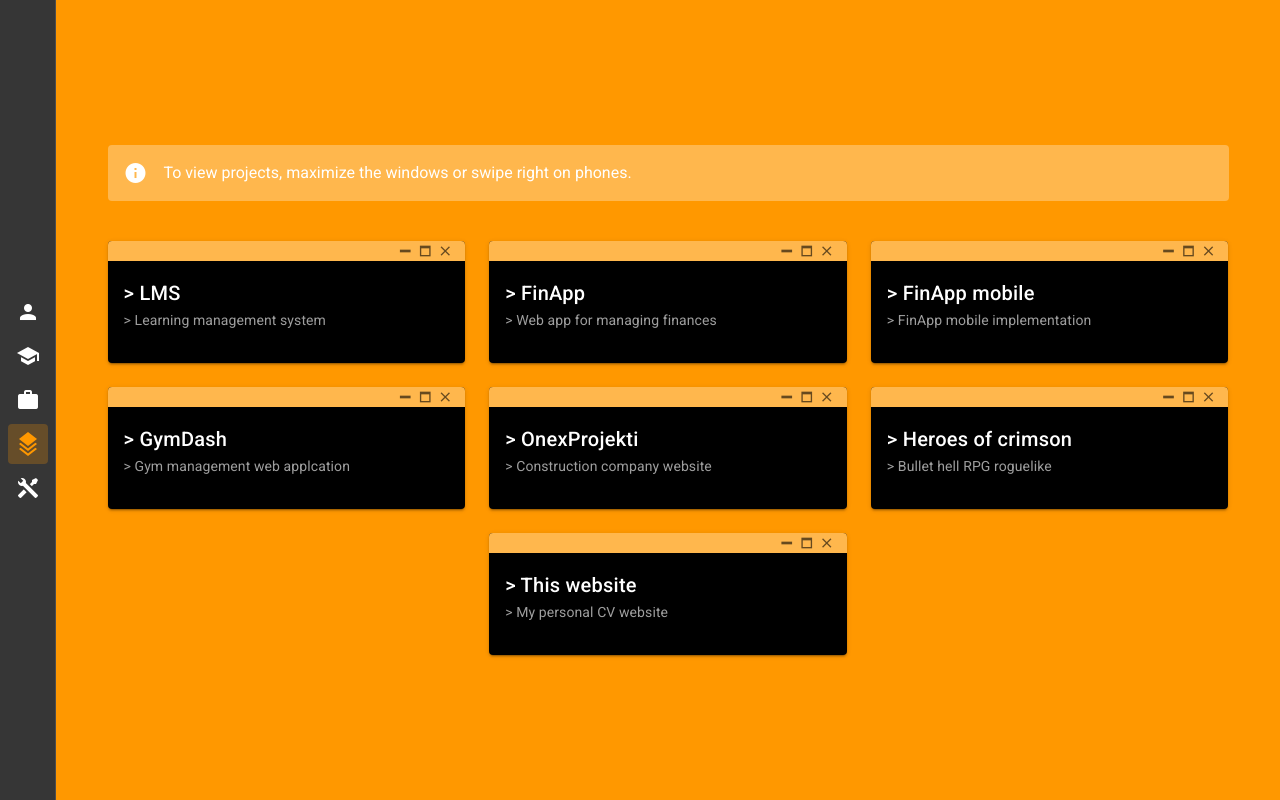
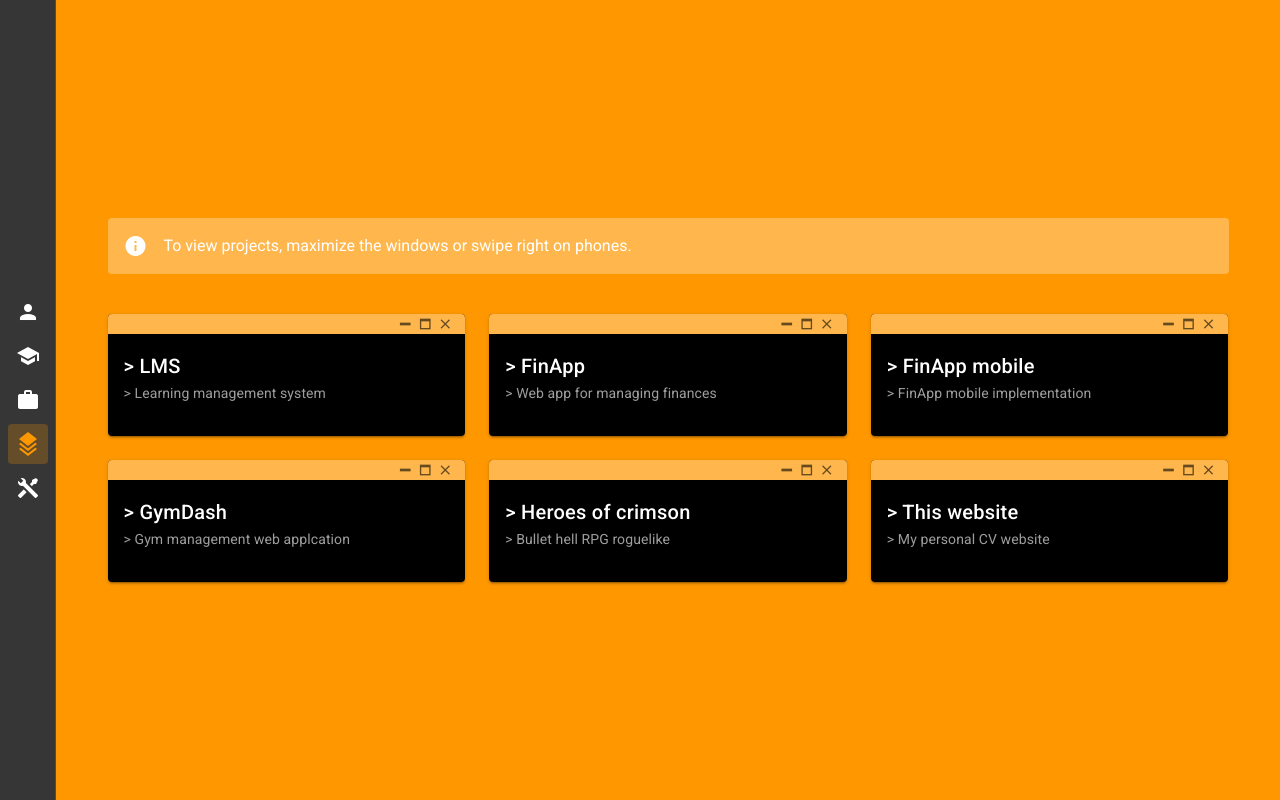
Before and after one commit to MatijaNovosel/MatijaNovosel, a Vue app in the folder matija-cv/: page /projects in a window 1280 px wide. Built offline with nearby package versions, Linux system fonts and the light colour scheme.

Commit message:
Update Projects

```diff
--- a/matija-cv/src/views/Projects.vue
+++ b/matija-cv/src/views/Projects.vue
@@ -73,17 +73,6 @@ export default {
           ]
         },
         {
-          id: 5,
-          title: "OnexProjekti",
-          subtitle: "Construction company website",
-          links: [
-            {
-              url: "https://onexprojekti.hr/",
-              github: false
-            }
-          ]
-        },
-        {
           id: 6,
           title: "Heroes of crimson",
           subtitle: "Bullet hell RPG roguelike",
```
